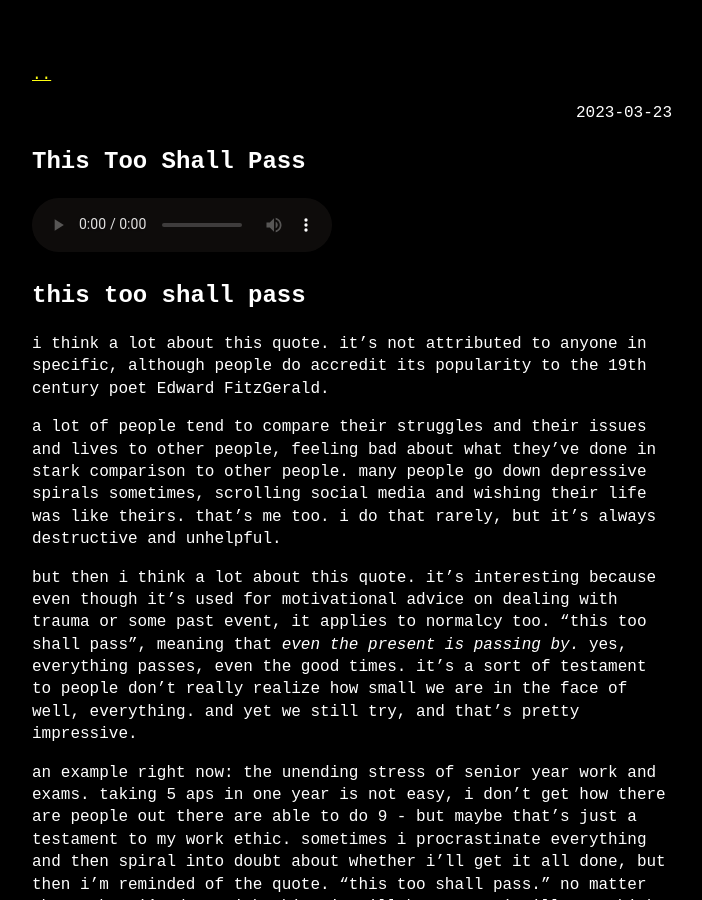
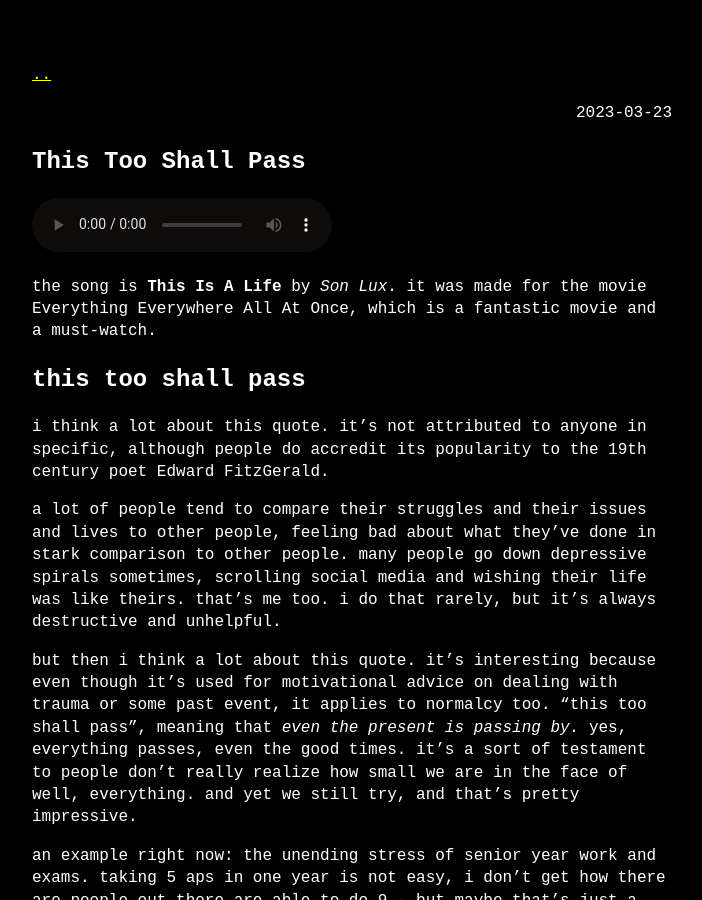
Before and after one commit to bopling/bopling.github.io, a Jekyll site: the page built from docs/_posts/2023-03-23-this-too-shall-pass.md, in a window 1280 px wide and 900 px high. Shown: the whole window, without its empty margins (288-990 px from the left). Built offline with Jekyll 4.4.1, drawn with Linux system fonts in a browser that asks for light colours.

Commit message:
Update 2023-03-23-this-too-shall-pass.md

```diff
--- a/docs/_posts/2023-03-23-this-too-shall-pass.md
+++ b/docs/_posts/2023-03-23-this-too-shall-pass.md
@@ -9,6 +9,8 @@ slug: a post
                 Download audio
             </a>
 </audio>
+
+the song is **This Is A Life** by *Son Lux*. it was made for the movie Everything Everywhere All At Once, which is a fantastic movie and a must-watch.
 
 # this too shall pass
 
```
